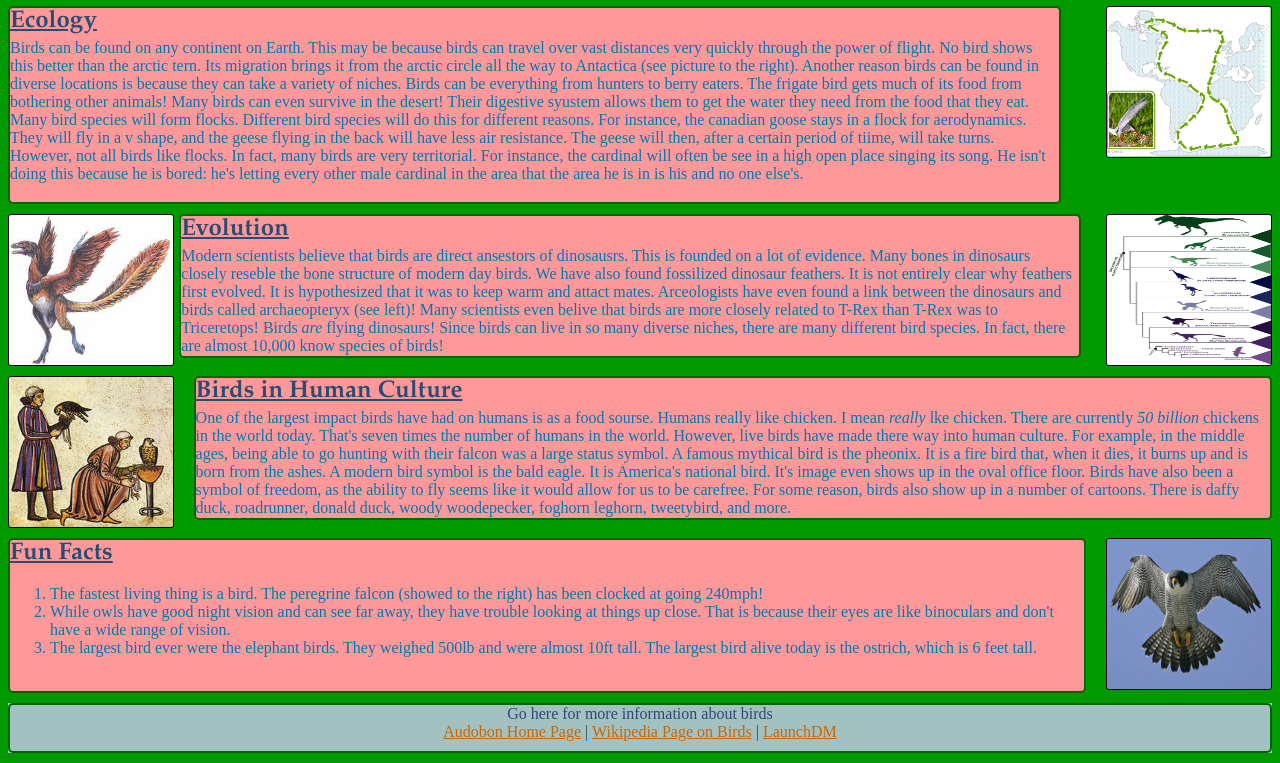
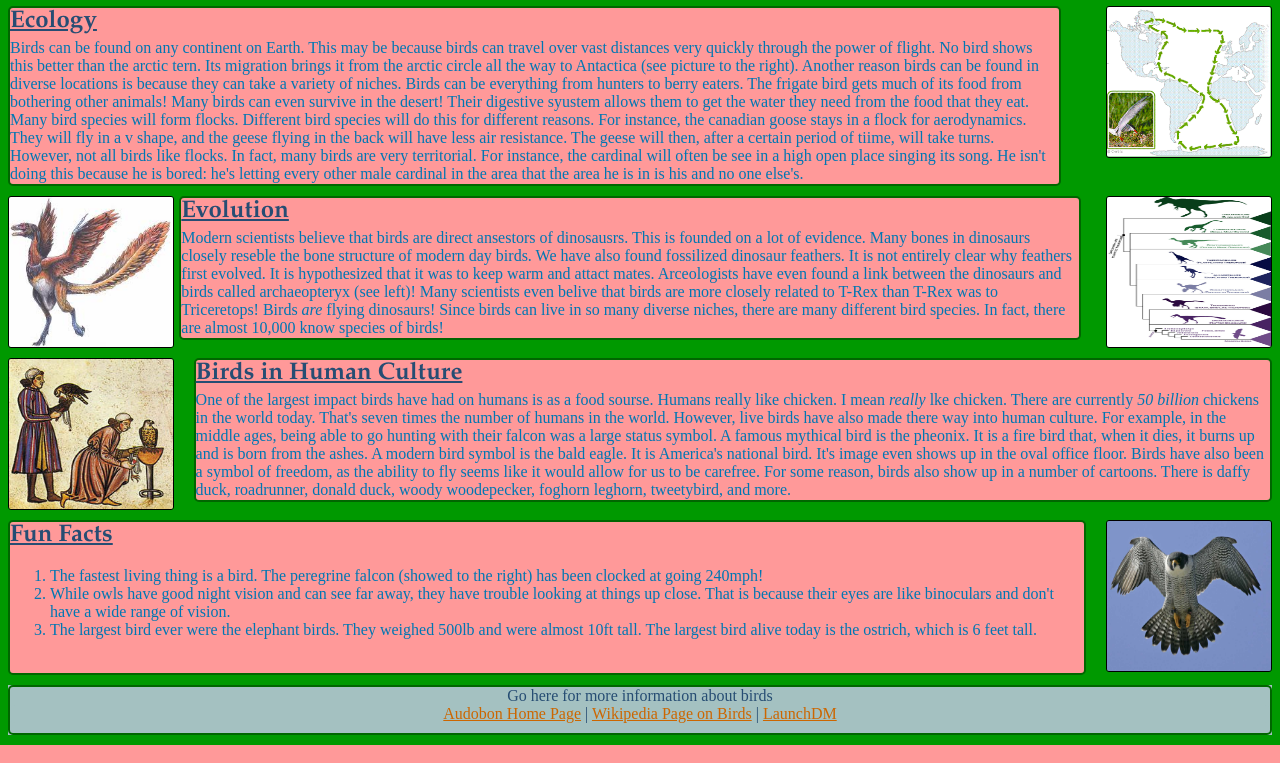
Before and after one commit to mgoldberg/StaticHTML2, a PHP site: page /StaticHTML2/ in a window 1280 px wide. Shown: the part 481-1244 px from the top of the page. Run offline with PHP 8.4, Linux system fonts and the light colour scheme.

Commit message:
cleaned up code a bit

```diff
--- a/index.php
+++ b/index.php
@@ -18,10 +18,6 @@
 			<p>
 				There is an extrodinarily high chance that you have seen an animal under the category of bird before.  I just saw one fly right past my window.  That's right I said <text id = "stressed"> fly</text>!  One of the coolest things about birds is that most of them can sustain self powered flight.  Another destinctive trait that all birds have are feathers.  We'll go into more detail later, but for now just know that feathers are similar to long hairs that branch off into other hairs.  All birds also have beaks.  They com in many shapes and sizes, but they are generally pointy yellow triangles at the front of a birds head.  This is the location of the bird's mouth and nose.  Do you remeber seeing a bird yet?  Well hold onto your ostreches because there is a lot more to our feathery friends that meet the eye.
 			</p>
-		<!--</div>-->
-
-
-		<!--<div id = "left 1">-->
 			<p>
 				If you are still confused on the concept of a bird, fret not!  Here is a list of birds.  You can search for information about any of them if you like.  As you can see, while birds come in many shapes ans sizes, there are many similarities.
 			</p>
@@ -59,9 +55,6 @@
 			<p>
 				Birds can be found on any continent on Earth.  This may be because birds can travel over vast distances very quickly through the power of flight.  No bird shows this better than the arctic tern.  Its migration brings it from the arctic circle all the way to Antactica (see picture to the right).  Another reason birds can be found in diverse locations is because they can take a variety of niches.  Birds can be everything from hunters to berry eaters.  The frigate bird gets much of its food from bothering other animals!  Many birds can even survive in the desert!  Their digestive syustem allows them to get the water they need from the food that they eat.  Many bird species will form flocks.  Different bird species will do this for different reasons.  For instance, the canadian goose stays in a flock for aerodynamics.  They will fly in a v shape, and the geese flying in the back will have less air resistance.  The geese will then, after a certain period of tiime, will take turns.  However, not all birds like flocks.  In fact, many birds are very territorial.  For instance, the cardinal will often be see in a high open place singing its song.  He isn't doing this because he is bored: he's letting every other male cardinal in the area that the area he is in is his and no one else's.
 			</p>
-			<p>
-				<!--<pre>	Birds</pre>-->
-			</p>
 		</div>
 		<img id = "right1" src="http://localhost/StaticHTML2/images/Picture4.png" height = "200px" width = "200px"/>
 
@@ -79,7 +72,7 @@
 		<div id = right2>
 			<a id = "title1">Birds in Human Culture</a>
 			<p>
-				One of the largest impact birds have had on humans is as a food sourse.  Humans really like chicken. I mean <text id = "stressed">really</text> lke chicken.  There are currently <text id = "stressed">50 billion</text> chickens in the world today.  That's seven times the number of humans in the world.  However, live birds have made there way into human culture.  For example, in the middle ages, being able to go hunting with their falcon was a large status symbol.  A famous mythical bird is the pheonix.  It is a fire bird that, when it dies, it burns up and is born from the ashes.  A modern bird symbol is the bald eagle.  It is America's national bird.  It's image even shows up in the oval office floor.  Birds have also been a symbol of freedom, as the ability to fly seems like it would allow for us to be carefree.  For some reason, birds also show up in a number of cartoons.  There is daffy duck, roadrunner, donald duck, woody woodepecker, foghorn leghorn, tweetybird, and more.
+				One of the largest impact birds have had on humans is as a food sourse.  Humans really like chicken. I mean <text id = "stressed">really</text> lke chicken.  There are currently <text id = "stressed">50 billion</text> chickens in the world today.  That's seven times the number of humans in the world.  However, live birds have also made there way into human culture.  For example, in the middle ages, being able to go hunting with their falcon was a large status symbol.  A famous mythical bird is the pheonix.  It is a fire bird that, when it dies, it burns up and is born from the ashes.  A modern bird symbol is the bald eagle.  It is America's national bird.  It's image even shows up in the oval office floor.  Birds have also been a symbol of freedom, as the ability to fly seems like it would allow for us to be carefree.  For some reason, birds also show up in a number of cartoons.  There is daffy duck, roadrunner, donald duck, woody woodepecker, foghorn leghorn, tweetybird, and more.
 			</p>
 		</div>
 
```
Also changed, not shown: stylesheet.css (+1 -11 lines).
